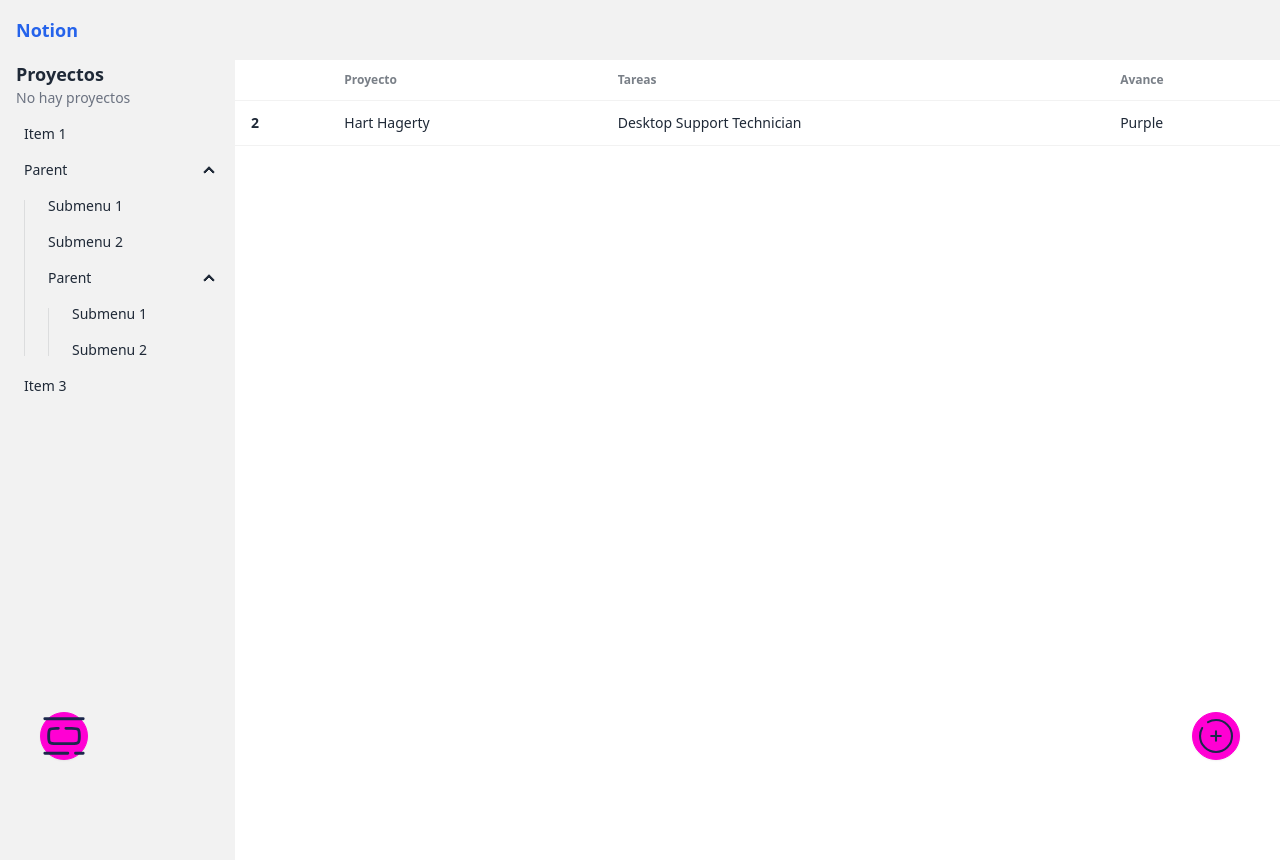
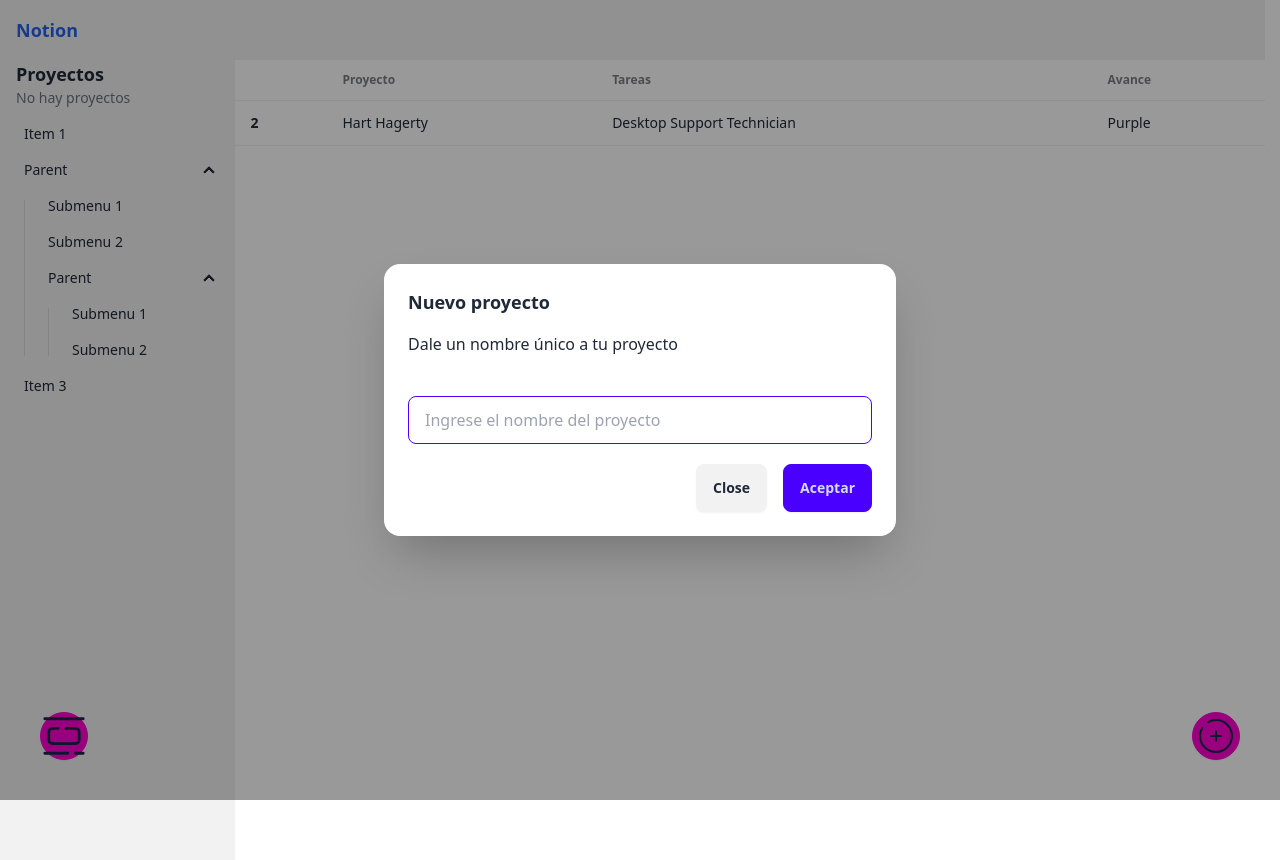
Before and after one commit to mjriveraknowmad/vue-projects, a Vue app: page /projects in a window 1280 px wide. Both pictures are taken after a click on the button 1216 px from the left and 736 px from the top of the page. Built offline with nearby package versions, Linux system fonts and the light colour scheme.

Commit message:
feat: add InputModal component and integrate into ProjectsView for project name input

```diff
--- /dev/null
+++ b/src/modules/common/components/InputModal.vue
@@ -0,0 +1,63 @@
+<template>
+  <dialog class="modal" :open="open">
+    <div class="modal-box">
+      <h3 class="font-bold text-lg">{{ title }}</h3>
+      <p v-if="subTitle" class="py-4">{{ subTitle }}</p>
+
+      <div class="modal-action flex flex-col">
+        <form method="dialog" @submit.prevent="submitValue">
+          <input
+            ref="inputRef"
+            type="text"
+            :placeholder="placeholder ?? 'Ingrese un valor'"
+            class="input input-bordered input-primary w-full flex-1"
+            v-model="inputValue"
+          />
+          <!-- if there is a button in form, it will close the modal -->
+          <div class="flex justify-end mt-5">
+            <button @click="$emit('close')" class="btn mr-4">Close</button>
+            <button type="submit" class="btn btn-primary">Aceptar</button>
+          </div>
+        </form>
+      </div>
+    </div>
+  </dialog>
+
+  <div
+    v-if="open"
+    class="modal-backdrop fixed top-0 left-0 z-10 bg-black opacity-40 w-screen h-screen"
+  ></div>
+</template>
+
+<script lang="ts" setup>
+import { ref } from 'vue';
+
+interface Props {
+  open: boolean;
+  title: string;
+  subTitle?: string;
+  placeholder?: string;
+}
+
+defineProps<Props>();
+
+const emits = defineEmits<{
+  close: [void];
+  value: [text: string];
+}>();
+
+const inputValue = ref('');
+const inputRef = ref<HTMLInputElement | null>(null);
+
+const submitValue = () => {
+  if (!inputValue.value) {
+    inputRef.value?.focus();
+    return;
+  }
+
+  emits('value', inputValue.value.trim());
+  emits('close');
+
+  inputValue.value = '';
+};
+</script>
--- a/src/modules/projects/views/ProjectsView.vue
+++ b/src/modules/projects/views/ProjectsView.vue
@@ -21,6 +21,15 @@
     </table>
   </div>
 
+  <input-modal
+    :open="modalOpen"
+    @close="modalOpen = false"
+    @value="onNewValue"
+    placeholder="Ingrese el nombre del proyecto"
+    title="Nuevo proyecto"
+    sub-title="Dale un nombre único a tu proyecto"
+  />
+
   <custom-modal :open="customModalOpen">
     <template #header>
       <h1 class="text-3xl">Titulo del modal</h1>
@@ -40,7 +49,7 @@
     </template>
   </custom-modal>
 
-  <fab-button>
+  <fab-button @click="modalOpen = true">
     <AddCircle />
   </fab-button>
 
@@ -52,10 +61,15 @@
 <script lang="ts" setup>
 import CustomModal from '@/modules/common/components/CustomModal.vue';
 import FabButton from '@/modules/common/components/FabButton.vue';
+import InputModal from '@/modules/common/components/InputModal.vue';
 import AddCircle from '@/modules/common/icons/AddCircle.vue';
 import ModalIcon from '@/modules/common/icons/ModalIcon.vue';
 import { ref } from 'vue';
 
+const modalOpen = ref(false);
 const customModalOpen = ref(false);
 
+const onNewValue = (projectName: string) => {
+  console.log({ projectName });
+};
 </script>
```
Also changed, not shown: 1 other file (tests, documents, lock files or other folders).
